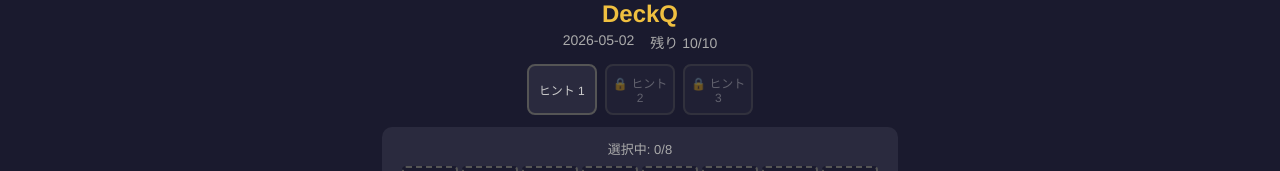
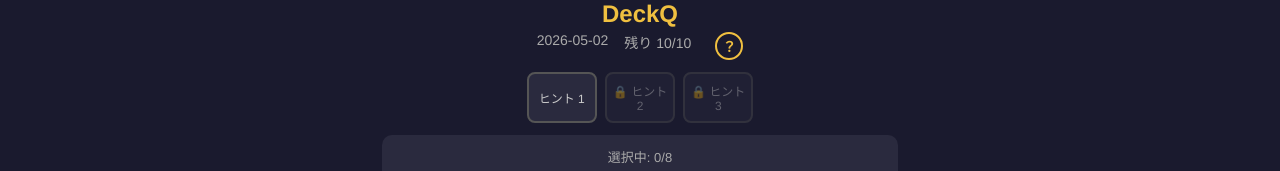
Before and after one commit to finalsky-official/deckq, a React (Vite) app: page / in a window 1280 px wide. Shown: the top 171 px of the page. Built offline with nearby package versions, Linux system fonts and the light colour scheme; no server answers; the database is empty.

Commit message:
feat: add rule button to header

```diff
--- a/src/App.css
+++ b/src/App.css
@@ -799,3 +799,24 @@
 .rule-close-button:hover {
   background: #e0b030;
 }
+
+/* ルールボタン */
+.header-rule-button {
+  background: none;
+  border: 2px solid #f0c040;
+  color: #f0c040;
+  width: 28px;
+  height: 28px;
+  border-radius: 50%;
+  font-size: 14px;
+  font-weight: bold;
+  cursor: pointer;
+  display: flex;
+  align-items: center;
+  justify-content: center;
+  margin-left: 8px;
+}
+.header-rule-button:hover {
+  background: #f0c040;
+  color: #1a1a2e;
+}
--- a/src/App.jsx
+++ b/src/App.jsx
@@ -6,7 +6,6 @@
 import DeckPreview from "./components/DeckPreview";
 import CardGrid from "./components/CardGrid";
 import ResultModal from "./components/ResultModal";
-import RuleModal from "./components/RuleModal";
 import AdminPanel from "./components/AdminPanel";
 import "./App.css";
 
@@ -125,6 +124,7 @@
         resetGame={resetGame}
         publicMode={PUBLIC_MODE}
       />
+
     </div>
   );
 }
--- a/src/components/Header.jsx
+++ b/src/components/Header.jsx
@@ -1,5 +1,10 @@
+import { useState } from "react";
+
 export default function Header({ todayDate, attemptsLeft, maxAttempts }) {
+  const [showRules, setShowRules] = useState(false);
+
   return (
+    <>
       <header className="header">
         <h1 className="header-title">DeckQ</h1>
         <div className="header-info">
@@ -7,7 +12,54 @@
           <span className="header-attempts">
             残り {attemptsLeft}/{maxAttempts}
           </span>
+          <button className="header-rule-button" onClick={() => setShowRules(true)}>
+            ？
+          </button>
         </div>
       </header>
+
+      {showRules && (
+        <div className="modal-overlay" onClick={() => setShowRules(false)}>
+          <div className="modal-content rule-modal" onClick={e => e.stopPropagation()}>
+            <h2 className="rule-title">DeckQの遊び方</h2>
+            <div className="rule-body">
+              <p className="rule-text">今日のお題デッキ（8枚）を当てよう！</p>
+              <div className="rule-section">
+                <h3>ルール</h3>
+                <p>8枚のカードを選んで提出すると、1枚ずつ結果が表示されます。</p>
+              </div>
+              <div className="rule-section">
+                <h3>色の意味</h3>
+                <div className="rule-colors">
+                  <div className="rule-color-item">
+                    <span className="rule-color-box rule-green"></span>
+                    <span>正解（デッキに含まれている）</span>
+                  </div>
+                  <div className="rule-color-item">
+                    <span className="rule-color-box rule-yellow"></span>
+                    <span>惜しい（同じカードの別バージョンがデッキにある）</span>
+                  </div>
+                  <div className="rule-color-item">
+                    <span className="rule-color-box rule-gray"></span>
+                    <span>不正解（デッキに含まれていない）</span>
+                  </div>
+                </div>
+              </div>
+              <div className="rule-section">
+                <h3>ヒント</h3>
+                <p>3つのヒントを順番に開くことができます。使わずにクリアも可能！</p>
+              </div>
+              <div className="rule-section">
+                <h3>チャンス</h3>
+                <p>1日1問、10回以内に当ててください。</p>
+              </div>
+            </div>
+            <button className="rule-close-button" onClick={() => setShowRules(false)}>
+              閉じる
+            </button>
+          </div>
+        </div>
+      )}
+    </>
   );
 }
```
Lines whose indentation alone changed are shown as unchanged.
